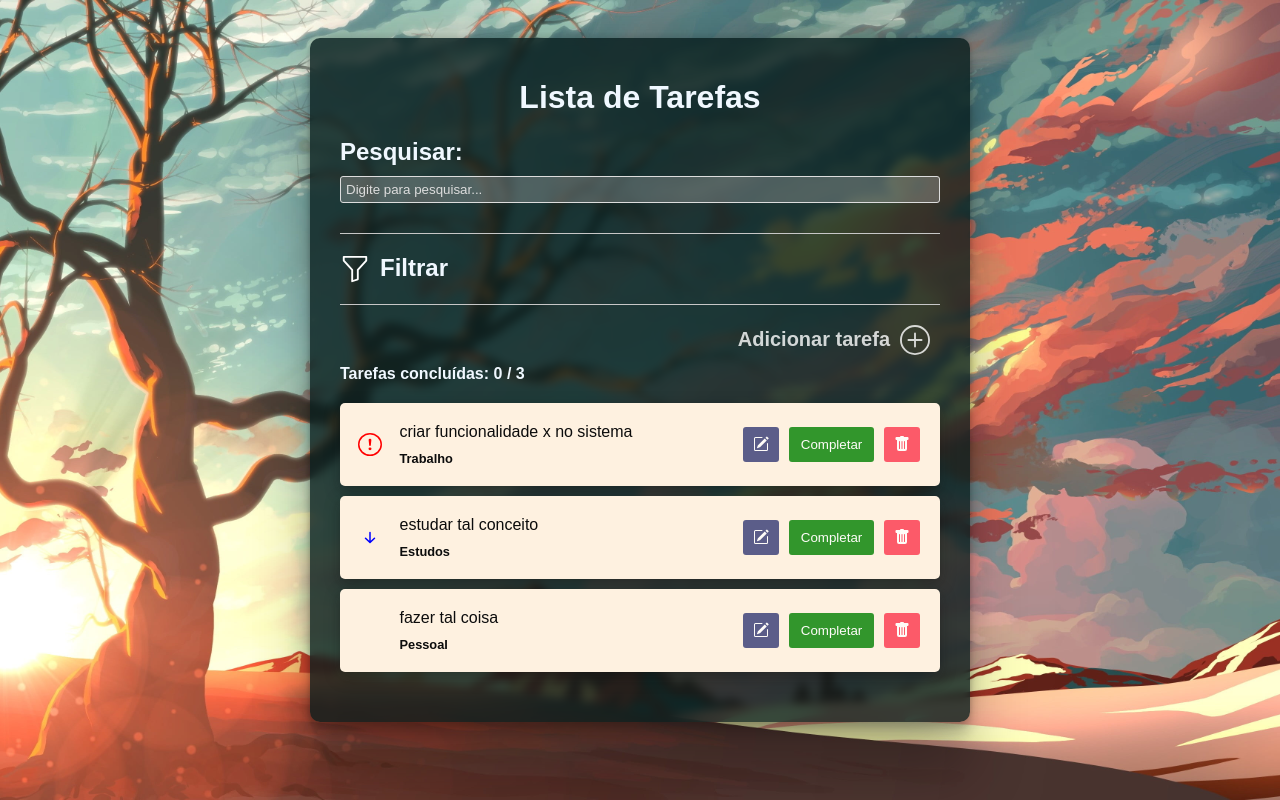
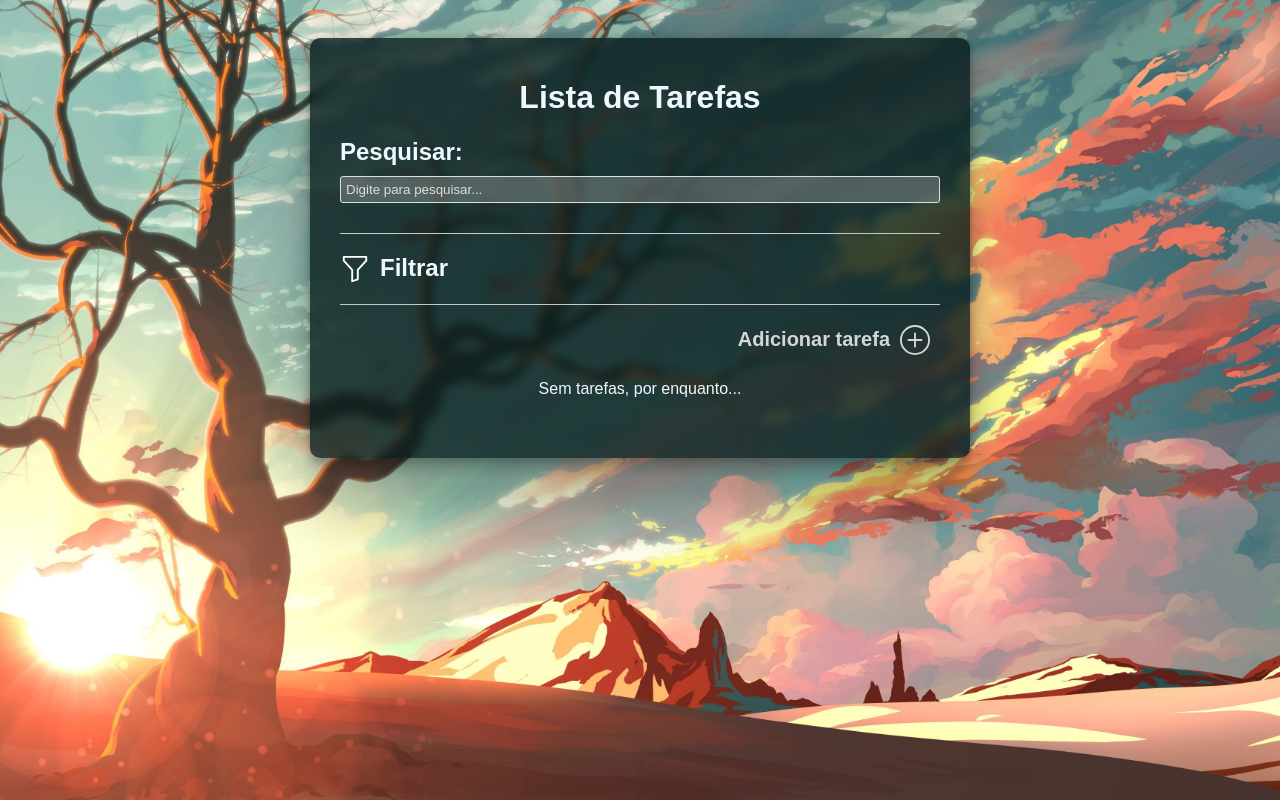
Before and after one commit to rianreiss/react-to-do-list, a React (Vite) app in the folder my-vite-project/: page / in a window 1280 px wide. Shown: the top 800 px of the page. Built offline with nearby package versions, Linux system fonts and the light colour scheme.

Commit message:
last update before deploy on github pages

```diff
--- a/my-vite-project/src/App.css
+++ b/my-vite-project/src/App.css
@@ -11,7 +11,7 @@ body {
 
 .app {
   max-width: 600px;
-  margin: 0 auto 300px;
+  margin: 0 auto 100px;
   background-color: rgba(5, 27, 27, 0.8);
   box-shadow: rgba(0, 0, 0, 0.25) 0px 54px 55px, rgba(0, 0, 0, 0.12) 0px -12px 30px, rgba(0, 0, 0, 0.12) 0px 4px 6px, rgba(0, 0, 0, 0.17) 0px 12px 13px, rgba(0, 0, 0, 0.09) 0px -3px 5px;
   padding: 20px 30px;
@@ -302,33 +302,39 @@ select {
 .createForm-enter {
   height: 0px;
   opacity: 0;
+  margin-top: 0px;
 }
 
 .createForm-enter-active {
   height: 180px;
   opacity: 1;
+  margin-top: 20px;
   transition: all 300ms;
 }
 
 .createForm-enter-done {
   height: 180px;
   opacity: 1;
+  margin-top: 20px;
 }
 
 .createForm-exit {
   height: 180px;
   opacity: 1;
+  margin-top: 20px;
 }
 
 .createForm-exit-active {
   height: 0px;
   opacity: 0;
+  margin-top: 0px;
   transition: all 300ms;
 }
 
 .createForm-exit-done {
   height: 0px;
   opacity: 0;
+  margin-top: 0px;
 }
 
 .todo-form {
@@ -392,18 +398,18 @@ select {
 }
 
 .openFilter-enter-active {
-  height: 200px;
+  height: 180px;
   opacity: 1;
   transition: all 300ms;
 }
 
 .openFilter-enter-done {
-  height: 200px;
+  height: 180px;
   opacity: 1;
 }
 
 .openFilter-exit {
-  height: 200px;
+  height: 180px;
   opacity: 1;
 }
 
--- a/my-vite-project/src/App.jsx
+++ b/my-vite-project/src/App.jsx
@@ -12,30 +12,7 @@ import EditTodoForm from './components/EditTodoForm';
 
 function App() {
   const [todos, setTodos] = useState([
-    {
-      id: 1,
-      text: "criar funcionalidade x no sistema",
-      category: "Trabalho",
-      isCompleted: false,
-      isEditing: false,
-      priority: 1,
-    },
-    {
-      id: 2,
-      text: "fazer tal coisa",
-      category: "Pessoal",
-      isCompleted: false,
-      isEditing: false,
-      priority: 2,
-    },
-    {
-      id: 3,
-      text: "estudar tal conceito",
-      category: "Estudos",
-      isCompleted: false,
-      isEditing: false,
-      priority: 3,
-    },
+
   ]);
 
   const [search, setSearch] = useState("");
--- a/my-vite-project/src/App.scss
+++ b/my-vite-project/src/App.scss
@@ -32,7 +32,7 @@ body {
 
 .app {
     max-width: 600px;
-    margin: 0 auto 300px;
+    margin: 0 auto 100px;
     background-color: rgba($color42, 0.8);
     box-shadow: rgba(0, 0, 0, 0.25) 0px 54px 55px, rgba(0, 0, 0, 0.12) 0px -12px 30px, rgba(0, 0, 0, 0.12) 0px 4px 6px, rgba(0, 0, 0, 0.17) 0px 12px 13px, rgba(0, 0, 0, 0.09) 0px -3px 5px;
     padding: 20px 30px;
@@ -350,34 +350,40 @@ select {
 .createForm-enter {
     height: 0px;
     opacity: 0;
+    margin-top: 0px;
 }
 
 .createForm-enter-active {
     height: 180px;
     opacity: 1;
+    margin-top: 20px;
     transition: all 300ms;
 }
 
 .createForm-enter-done {
     height: 180px;
     opacity: 1;
+    margin-top: 20px;
 }
 
 
 .createForm-exit {
     height: 180px;
     opacity: 1;
+    margin-top: 20px;
 }
 
 .createForm-exit-active {
     height: 0px;
     opacity: 0;
+    margin-top: 0px;
     transition: all 300ms;
 }
 
 .createForm-exit-done {
     height: 0px;
     opacity: 0;
+    margin-top: 0px;
 }
 
 .todo-form {
@@ -445,19 +451,19 @@ select {
 }
 
 .openFilter-enter-active {
-    height: 200px;
+    height: 180px;
     opacity: 1;
     transition: all 300ms;
 }
 
 .openFilter-enter-done {
-    height: 200px;
+    height: 180px;
     opacity: 1;
 }
 
 
 .openFilter-exit {
-    height: 200px;
+    height: 180px;
     opacity: 1;
 }
 
--- a/my-vite-project/src/components/TodoForm.jsx
+++ b/my-vite-project/src/components/TodoForm.jsx
@@ -45,7 +45,7 @@ const TodoForm = ({ addTodo }) => {
       >
         <form className='todo-form' onSubmit={handleSubmit}>
 
-          <div style={{ marginTop: '20px' }} className='content-add-form'>
+          <div className='content-add-form'>
             <label htmlFor="title">Título:</label>
             <input value={value} type="text" placeholder='Digite o título...' onChange={(e) => setValue(e.target.value)} required autoFocus/>
 
```
Also changed, not shown: 1 other file (tests, documents, lock files or other folders).
